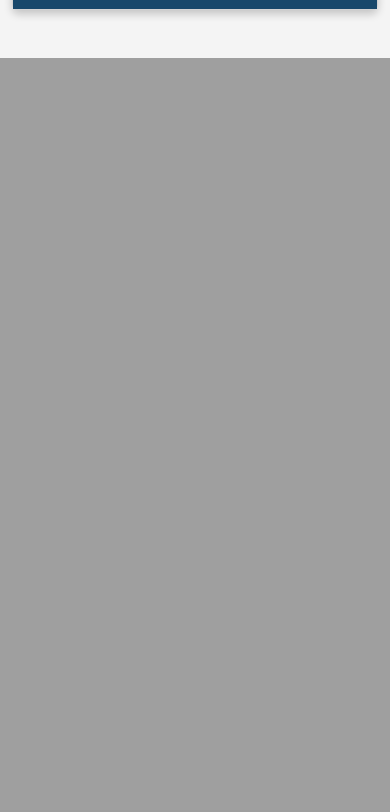
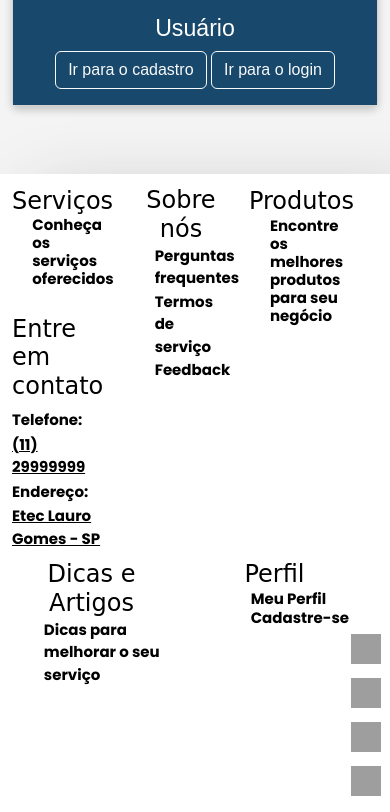
Before and after one commit to OdaZer0/TCCETEC, a PHP site: page / in a window 390 px wide. Shown: the part 860-1672 px from the top of the page. Before the commit the page ends 918 px from the top, so only its background shows below. Run offline with PHP 8.4, Linux system fonts and the light colour scheme; grey boxes are pictures that could not be loaded.

Commit message:
ATT atualizado fronts (menu,cadastro, login, footer e header)

```diff
--- a/TCCETECc/TCCETEC/cadastro_user.html
+++ b/TCCETECc/TCCETEC/cadastro_user.php
@@ -11,6 +11,7 @@
 </head>
 
 <body>
+<?php include 'header.php'; ?>
     <div class="container">
         <form name="Usercadform" action="Crtl_User.php" class="form" method="POST">
             <h2 class="d-flex custom-font justify-content-center">Cadastro de Usuários</h2>
@@ -56,5 +57,7 @@
 
 
     </div>
+    <?php include 'footer.php'; ?>
 </body>
+
 </html>
--- a/TCCETECc/TCCETEC/footer.php
+++ b/TCCETECc/TCCETEC/footer.php
@@ -1,63 +1,61 @@
 <body>
 <div style="position: relative; z-index: 1;">
     <div style="padding-top: 5% ">
-        <nav class="navbar navbar-dark sticky-bottom" style="background-color: orange;">
+        <nav class="navbar navbar-light sticky-bottom" style="background-color: white; color: black;">
             <div class="container-fluid">
                 <div class="row w-100">
 
                       <div class="col text-center">
                       <h1 class="footertitles">
-                      <a href="principal.php" style="text-decoration: none; color: inherit;">Serviços</a>
-                          <a href="#" class="footerbuttons">
+                      <a href="principal.php" style="text-decoration: none; color: black;">Serviços</a>
+                          <a href="#" class="footerbuttons" style="color: black;">
                               Conheça os serviços oferecidos
-                  </a>
+                          </a>
 
-                          <h1 class="footertitles-contato">Entre em contato</h1>
-                          <p class="footertext">Telefone:</p>
-                          <p class="footertext" style="text-decoration:underline">(11) 29999999</p>
-                          <p class="footertext">Endereço:</p>
-                          <p class="footertext" style="text-decoration:underline">Etec Lauro Gomes - SP</p>
-
+                          <h1 class="footertitles-contato" style="color: black;">Entre em contato</h1>
+                          <p class="footertext" style="color: black;">Telefone:</p>
+                          <p class="footertext" style="text-decoration:underline; color: black;">(11) 29999999</p>
+                          <p class="footertext" style="color: black;">Endereço:</p>
+                          <p class="footertext" style="text-decoration:underline; color: black;">Etec Lauro Gomes - SP</p>
                       </div>
 
                       <div class="col text-center">
                       <h1 class="footertitles">
-    <a href="sobre_nos.php" style="text-decoration: none; color: inherit;">Sobre nós</a>
-</h1>
-
-                        <a href="sobre_nos.php" class="footerbuttons">
+                        <a href="sobre_nos.php" style="text-decoration: none; color: black;">Sobre nós</a>
+                      </h1>
+                        <a href="sobre_nos.php" class="footerbuttons" style="color: black;">
                             Perguntas frequentes
                         </a>
-                        <a href="#" class="footerbuttons">
+                        <a href="#" class="footerbuttons" style="color: black;">
                             Termos de serviço
                         </a>
-                        <a href="feedback.php" class="footerbuttons">
+                        <a href="feedback.php" class="footerbuttons" style="color: black;">
                             Feedback
                         </a>
                       </div>
 
                       <div class="col text-center">
                       <h1 class="footertitles">
-                      <a href="vitrine_prod.php" style="text-decoration: none; color: inherit;"> Produtos</a>
-                        <a href="#" class="footerbuttons">
+                      <a href="vitrine_prod.php" style="text-decoration: none; color: black;"> Produtos</a>
+                        <a href="#" class="footerbuttons" style="color: black;">
                             Encontre os melhores produtos para seu negócio
                         </a>
                       </div>
 
                       <div class="col text-center">
-                        <h1 class="footertitles">Dicas e Artigos</h1>
-                        <a href="#" class="footerbuttons">
+                        <h1 class="footertitles" style="color: black;">Dicas e Artigos</h1>
+                        <a href="#" class="footerbuttons" style="color: black;">
                             Dicas para melhorar o seu serviço
                         </a>
                       </div>
 
                       <div class="col text-center">
                       <h1 class="footertitles">
-                      <a href="informacoesconta.php" style="text-decoration: none; color: inherit;"> Perfil</a>
-                        <a href="#" class="footerbuttons" style="padding-left: 35%">
+                      <a href="informacoesconta.php" style="text-decoration: none; color: black;"> Perfil</a>
+                        <a href="#" class="footerbuttons" style="padding-left: 35%; color: black;">
                             Meu Perfil
                         </a>
-                        <a href="Acessar.php" class="footerbuttons" style="padding-left: 35%">
+                        <a href="Acessar.php" class="footerbuttons" style="padding-left: 35%; color: black;">
                             Cadastre-se
                         </a>
 
@@ -67,18 +65,17 @@
                         </button>
 
                         <button type="button" class="btn btn-link">
-                          <img src="https://img.icons8.com/?size=100&id=87264&format=png&color=FFFFFF" alt="Facebook" width="30" height="30">
+                          <img src="https://img.icons8.com/?size=100&id=87264&format=png&color=000000" alt="Facebook" width="30" height="30">
                         </button>
 
                         <button type="button" class="btn btn-link">
-                          <img src="https://img.icons8.com/?size=100&id=37326&format=png&color=FFFFFF" alt="Youtube" width="30" height="30">
+                          <img src="https://img.icons8.com/?size=100&id=37326&format=png&color=000000" alt="Youtube" width="30" height="30">
                         </button>
 
                         <button type="button" class="btn btn-link">
-                          <img src="https://img.icons8.com/?size=100&id=8824&format=png&color=FFFFFF" alt="Youtube" width="30" height="30">
+                          <img src="https://img.icons8.com/?size=100&id=8824&format=png&color=000000" alt="Youtube" width="30" height="30">
                         </button>
                         </div>
-
                     </div>
                 </div>
             </div>
--- /dev/null
+++ b/TCCETECc/TCCETEC/header.php
@@ -0,0 +1,63 @@
+<!DOCTYPE html>
+<html lang="pt-BR">
+<head>
+    <meta charset="UTF-8">
+    <meta name="viewport" content="width=device-width, initial-scale=1.0">
+    <title>Header</title>
+    <style>
+        body {
+            margin: 0;
+            font-family: Arial, sans-serif;
+        }
+        .header {
+            display: flex;
+            align-items: center;
+            justify-content: space-between;
+            background-color: white;
+            padding: 15px 20px;
+            border-bottom: 2px solid #ddd;
+        }
+        .logo {
+            display: flex;
+            align-items: center;
+        }
+        .logo img {
+
+            width: 120px;
+            height: auto;
+        }
+        .nav {
+            display: flex;
+            gap: 20px;
+            font-weight: bold;
+        }
+        .nav a {
+            text-decoration: none;
+            color: black;
+        }
+        .nav a:hover {
+            color: gray;
+        }
+        .profile {
+            width: 40px;
+            height: 40px;
+            border-radius: 50%;
+        }
+    </style>
+</head>
+<body>
+    <header class="header">
+        <div class="logo">
+            <img src="Imagens/automatizac.png" alt="AutoMatiza">
+        </div>
+        <nav class="nav">
+            <a href="#">MENU PRINCIPAL</a> |
+            <a href="#">AUTÔNOMOS</a> |
+            <a href="#">FAVORITOS</a>
+        </nav>
+        <div>
+            <img src="https://e7.pngegg.com/pngimages/722/101/png-clipart-computer-icons-user-profile-circle-abstract-miscellaneous-rim.png" alt="Perfil" class="profile">
+        </div>
+    </header>
+</body>
+</html>
--- a/TCCETECc/TCCETEC/index.html
+++ b/TCCETECc/TCCETEC/index.php
@@ -28,22 +28,7 @@
 </head>
 
 <body>
-    <nav class="navbar navbar-expand-lg navbar-dark" style="background-color: orange;">
-        <div class="container-fluid">
-            <a class="navbar-brand" href="#">Meu Site</a>
-            <button class="navbar-toggler" type="button" data-bs-toggle="collapse" data-bs-target="#navbarNav">
-                <span class="navbar-toggler-icon"></span>
-            </button>
-            <div class="collapse navbar-collapse" id="navbarNav">
-                <ul class="navbar-nav ms-auto">
-                    <li class="nav-item"><a class="nav-link" href="principal.php">Serviços</a></li>
-                    <li class="nav-item"><a class="nav-link" href="sobre_nos.php">Sobre Nós</a></li>
-                    <li class="nav-item"><a class="nav-link" href="vitrine_prod.php">Produtos</a></li>
-                    <li class="nav-item"><a class="nav-link" href="informacoesconta.php">Perfil</a></li>
-                </ul>
-            </div>
-        </div>
-    </nav>
+<?php include 'header.php'; ?>
 
     <div class="container text-center custom-font">
         <h1>ANTES DE IR PARA A TELA INICIAL</h1>
@@ -52,21 +37,22 @@
 
     <div class="container py-4">
         <div class="row justify-content-center">
-            <!-- Card Autônomo -->
+
             <div class="col-md-6 col-lg-5 mb-4">
                 <div class="card cardshadow">
                     <div class="row g-0">
                         <div class="col-12 text-center" style="background-color: orange;">
-                            <img src="https://img.freepik.com/fotos-gratis/pessoas-de-cadeia-de-origami-vista-superior-com-globo_23-2148621071.jpg" class="cardimgsize" alt="Autônomo">
+                            <img src="https://findes.com.br/wp-content/uploads/2021/03/Foto-Beneficios_450x300px.png" class="cardimgsize" alt="Autônomo">
                         </div>
                         <div class="col-12 text-center p-3" style="background-color: rgb(255, 187, 0);">
                             <h3 style="color: white;">Autônomo</h3>
-                            <a href="cadastro_autonomo.html" class="btn btn-outline-light">Ir para o cadastro</a>
+                            <a href="cadastro_autonomo.php" class="btn btn-outline-light">Ir para o cadastro</a>
+                            <a href="LoginAutonomefront.php" class="btn btn-outline-light">Ir para o login</a>
                         </div>
                     </div>
                 </div>
             </div>
-            <!-- Card Usuário -->
+
             <div class="col-md-6 col-lg-5 mb-4">
                 <div class="card cardshadow">
                     <div class="row g-0">
@@ -75,7 +61,8 @@
                         </div>
                         <div class="col-12 text-center p-3" style="background-color: #18486b;">
                             <h3 style="color: white;">Usuário</h3>
-                            <a href="cadastro_user.html" class="btn btn-outline-light">Ir para o cadastro</a>
+                            <a href="cadastro_user.php" class="btn btn-outline-light">Ir para o cadastro</a>
+                            <a href="LoginUserFront.php" class="btn btn-outline-light">Ir para o login</a>
                         </div>
                     </div>
                 </div>
@@ -84,5 +71,6 @@
     </div>
 
     <?php include 'footer.php'; ?>
+
 </body>
 </html>
```
Also changed, not shown: TCCETECc/TCCETEC/LoginAutonomefront.php (added, +47 -0 lines), TCCETECc/TCCETEC/LoginUserFront.php (added, +47 -0 lines), TCCETECc/TCCETEC/cadastro_autonomo.php (renamed from TCCETECc/TCCETEC/cadastro_autonomo.html, +6 -2 lines), TCCETECc/TCCETEC/loginautonomo.html (added, +25 -0 lines), TCCETECc/TCCETEC/loginfront.html (deleted, +0 -25 lines).
